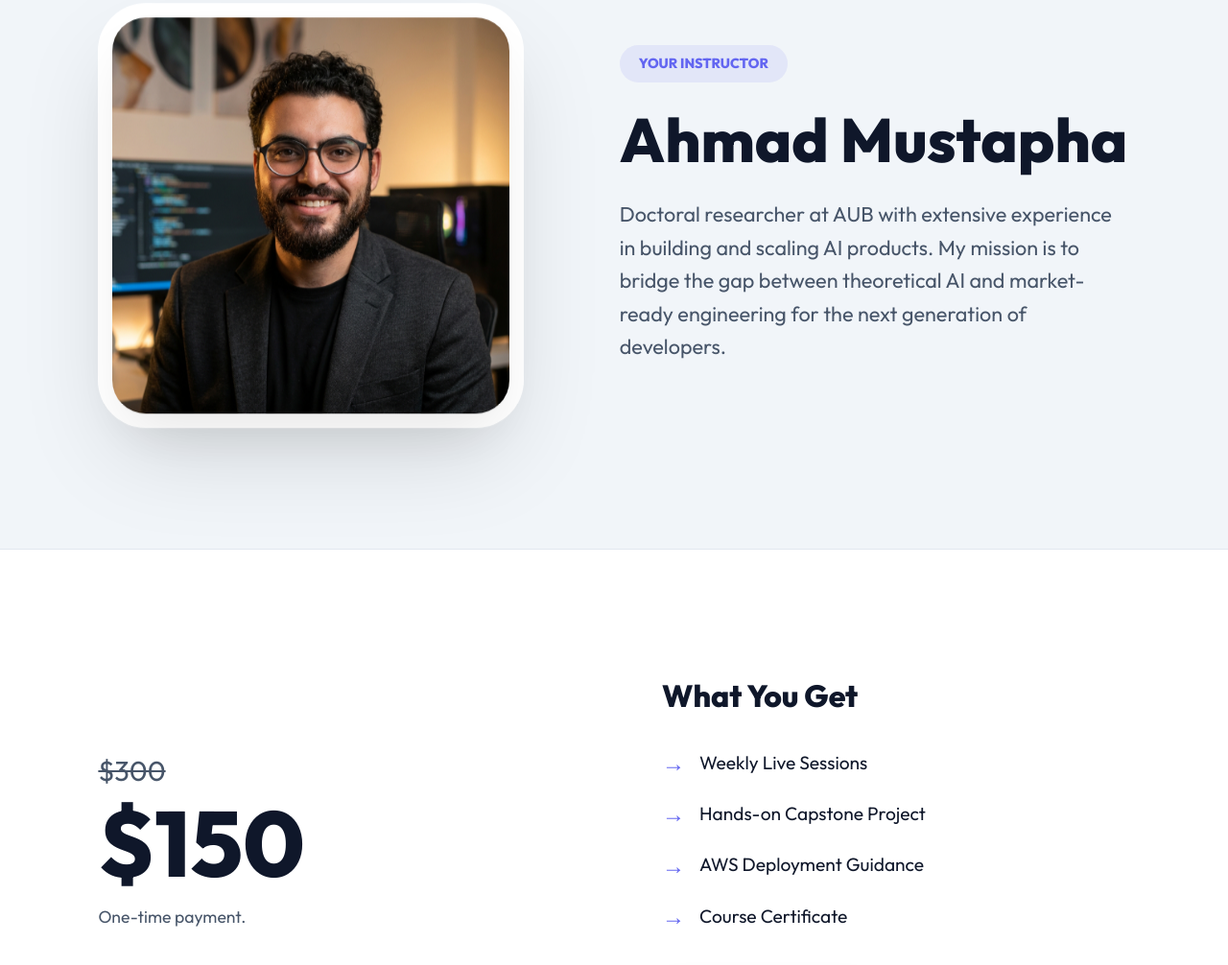
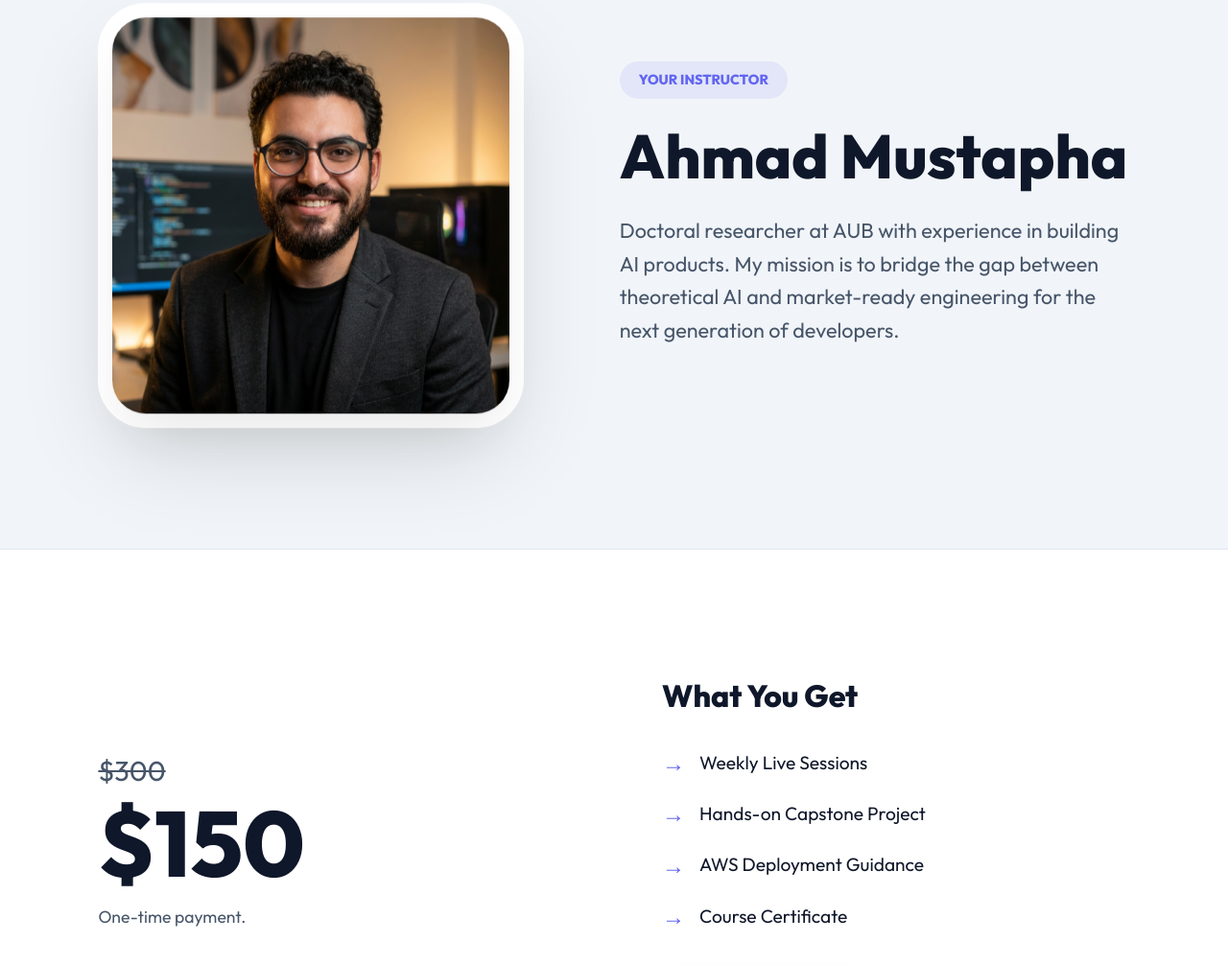
Before and after one commit to AhmadM-DL/The-Fastest-AI-Developer-Course, a plain HTML site: page index.html in a window 1280 px wide. Shown: the part 5206-6212 px from the top of the page at 96% size. Drawn offline with Linux system fonts and the light colour scheme.

Commit message:
Change Experience

```diff
--- a/index.html
+++ b/index.html
@@ -141,7 +141,7 @@
             <div class="text-side reveal">
                 <span class="badge">Your Instructor</span>
                 <h2>Ahmad Mustapha</h2>
-                <p>Doctoral researcher at AUB with extensive experience in building and scaling
+                <p>Doctoral researcher at AUB with experience in building
                     AI products. My mission is to bridge the gap between theoretical AI and
                     market-ready engineering for the next generation of developers.
                 </p>
```
